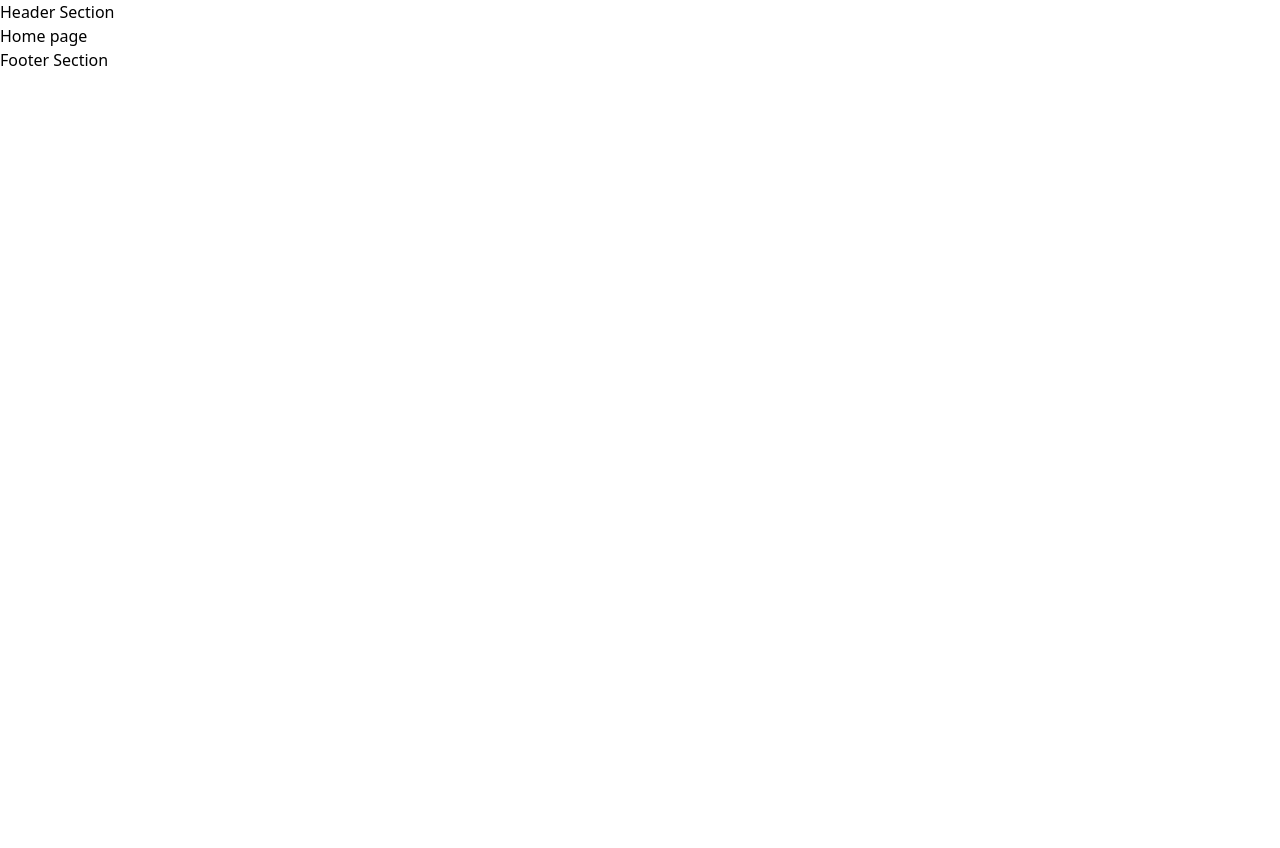
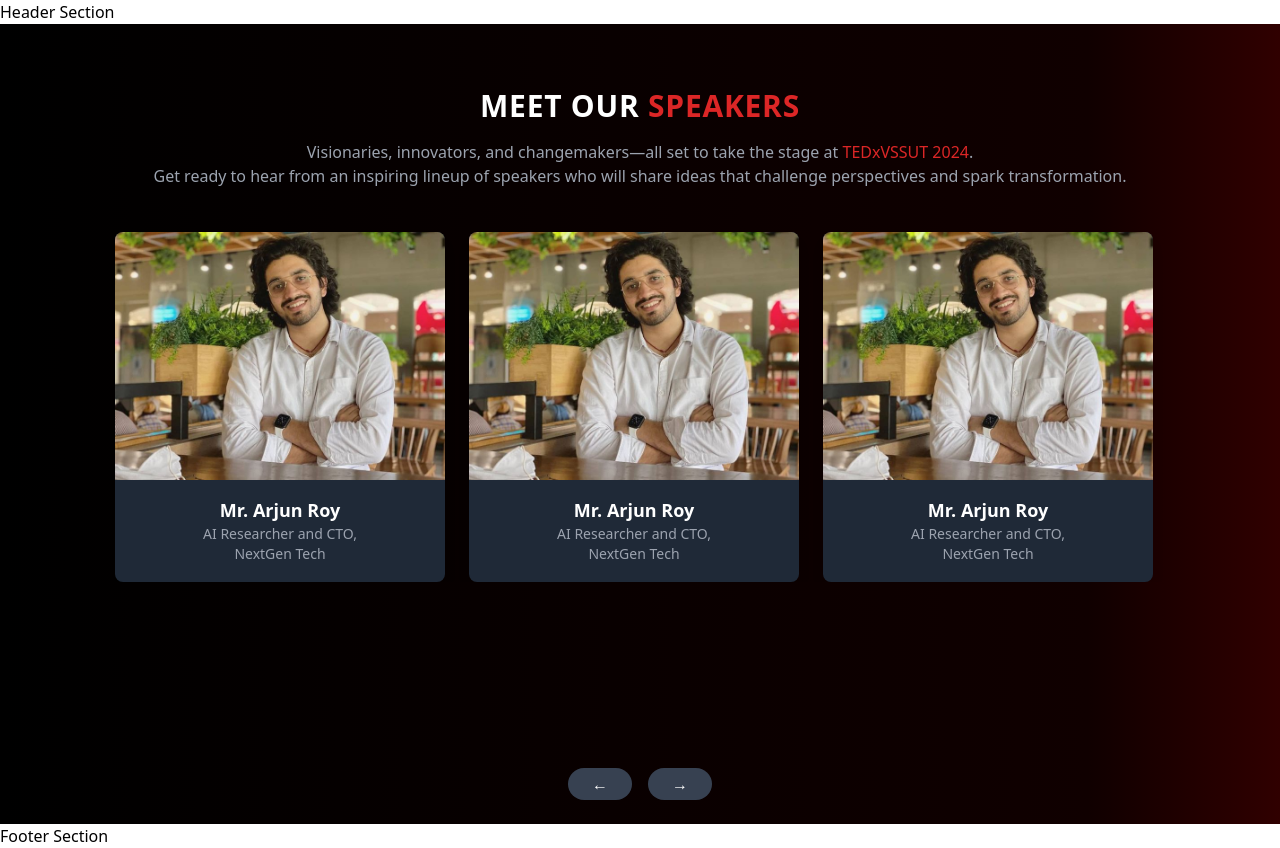
Before and after one commit to sumanpatra006/TedxVssut_Ecell, a Next.js app: page / in a window 1280 px wide. Before the commit the page ends 800 px from the top, so only its background shows below. Built offline with nearby package versions, Linux system fonts and the light colour scheme.

Commit message:
added required code for speaker section

```diff
--- a/package.json
+++ b/package.json
@@ -12,7 +12,7 @@
   "dependencies": {
     "@svgr/webpack": "^8.1.0",
     "framer-motion": "^11.3.21",
-    "next": "14.2.5",
+    "next": "^14.2.5",
     "react": "^18",
     "react-dom": "^18",
     "tailwind-merge": "^2.4.0"
--- a/src/app/page.jsx
+++ b/src/app/page.jsx
@@ -1,7 +1,10 @@
+import Speakers from "../sections/Speakers";
+
+
 export default function Home() {
   return (
     <div>
-      <h1>Home page</h1>
+      <Speakers />
     </div>
   );
 }
--- a/src/sections/Speakers.jsx
+++ b/src/sections/Speakers.jsx
@@ -1,4 +1,151 @@
+'use client';
 
-export const ProjectsSection = () => {
-  return <div>Projects Section</div>;
+import React, { useRef } from 'react';
+
+// Speaker Data
+const speakers = [
+  {
+    name: 'Mr. Arjun Roy',
+    title: 'AI Researcher and CTO,',
+    company: 'NextGen Tech',
+    image: 'speakers/speaker1.jpg',
+    about:
+    'Arjun Roy is an AI pioneer who has been at the forefront of developing cutting-edge technologies to bridge the gap between humans and machines. With over 15 years of experience, he is passionate about building solutions that make life smarter and more efficient.',
+  },
+  {
+    name: 'Mr. Arjun Roy',
+    title: 'AI Researcher and CTO,',
+    company: 'NextGen Tech',
+    image: 'speakers/speaker1.jpg',
+    about:
+    'Arjun Roy is an AI pioneer who has been at the forefront of developing cutting-edge technologies to bridge the gap between humans and machines. With over 15 years of experience, he is passionate about building solutions that make life smarter and more efficient.',
+  },
+  {
+    name: 'Mr. Arjun Roy',
+    title: 'AI Researcher and CTO,',
+    company: 'NextGen Tech',
+    image: 'speakers/speaker1.jpg',
+    about:
+    'Arjun Roy is an AI pioneer who has been at the forefront of developing cutting-edge technologies to bridge the gap between humans and machines. With over 15 years of experience, he is passionate about building solutions that make life smarter and more efficient.',
+  },
+  {
+    name: 'Mr. Arjun Roy',
+    title: 'AI Researcher and CTO,',
+    company: 'NextGen Tech',
+    image: 'speakers/speaker1.jpg',
+    about:
+    'Arjun Roy is an AI pioneer who has been at the forefront of developing cutting-edge technologies to bridge the gap between humans and machines. With over 15 years of experience, he is passionate about building solutions that make life smarter and more efficient.',
+  },
+  {
+    name: 'Mr. Arjun Roy',
+    title: 'AI Researcher and CTO,',
+    company: 'NextGen Tech',
+    image: 'speakers/speaker1.jpg',
+    about:
+    'Arjun Roy is an AI pioneer who has been at the forefront of developing cutting-edge technologies to bridge the gap between humans and machines. With over 15 years of experience, he is passionate about building solutions that make life smarter and more efficient.',
+  },
+  {
+    name: 'Mr. Arjun Roy',
+    title: 'AI Researcher and CTO,',
+    company: 'NextGen Tech',
+    image: 'speakers/speaker1.jpg',
+    about:
+    'Arjun Roy is an AI pioneer who has been at the forefront of developing cutting-edge technologies to bridge the gap between humans and machines. With over 15 years of experience, he is passionate about building solutions that make life smarter and more efficient.',
+  },
+];
+
+// Speaker Card Component
+const SpeakerCard = ({ speaker }) => {
+  return (
+    <div className="flex-shrink-0  mt-5 bg-gray-800 rounded-lg overflow-hidden shadow-lg  w-[330px] h-[350px] transform transition-transform duration-300 hover:scale-110">
+      <img
+        src={speaker.image}
+        alt={speaker.name}
+        className="w-full h-84 object-cover opacity-100 transition-opacity duration-300 hover:opacity-20"  // Image adjusted to fill the larger card height
+      />
+      <div className="p-4 text-center">
+        <h2 className="text-lg font-semibold">{speaker.name}</h2>
+        <p className="text-sm text-gray-400">{speaker.title}</p>
+        <p className="text-sm text-gray-400">{speaker.company}</p>
+        <p className="text-sm text-gray-300 absolute inset-0 flex flex-col justify-center items-center p-4 text-center opacity-0 hover:opacity-100 transition-opacity duration-300 bg-gray-900 bg-opacity-90">{speaker.about}</p>
+      </div>
+    </div>
+  );
 };
+
+// Main Component
+const Speaker = () => {
+  const scrollContainerRef = useRef(null);
+
+  const scrollLeft = () => {
+    if (scrollContainerRef.current) {
+      scrollContainerRef.current.scrollBy({ left: -500, behavior: 'smooth' });
+    }
+  };
+
+  const scrollRight = () => {
+    if (scrollContainerRef.current) {
+      scrollContainerRef.current.scrollBy({ left: 500, behavior: 'smooth' });
+    }
+  };
+
+  return (
+    <div
+      className="min-h-screen text-white p-4 md:p-10"
+      style={{
+        background: 'linear-gradient(to right, black, #100000 85%, #300000 100%)',
+      }}
+    >
+      {/* Header Section */}
+      <div className="text-center py-6">
+        <h1 className="text-3xl font-bold tracking-wide">
+          MEET OUR <span className="text-red-600">SPEAKERS</span>
+        </h1>
+        <p className="mt-4 text-gray-400">
+          Visionaries, innovators, and changemakers—all set to take the stage at{' '}
+          <span className="text-red-600">TEDxVSSUT 2024</span>.
+        </p>
+        <p className="text-gray-400">
+          Get ready to hear from an inspiring lineup of speakers who will share ideas that
+          challenge perspectives and spark transformation.
+        </p>
+      </div>
+
+      {/* Speaker Cards with Horizontal Scroll */}
+      <div className="relative flex justify-center">
+        <div
+          className="flex overflow-x-scroll scrollbar-hide mx-auto space-x-6"
+          ref={scrollContainerRef}
+          style={{
+            scrollBehavior: 'smooth',
+            scrollbarWidth: 'none',
+            maxWidth: 'calc(3* 350px)',
+          }}
+        >
+          {speakers.map((speaker, index) => (
+            <SpeakerCard key={index} speaker={speaker} />
+          ))}
+        </div>
+
+
+      </div>
+       {/* Navigation Buttons */}
+        <div className="absolute bottom-0 left-1/2 transform -translate-x-1/2 flex space-x-4 mt-2">
+          <button
+            onClick={scrollLeft}
+            className="px-6 py-1 bg-gray-700 rounded-full hover:bg-gray-600"
+          >
+            ←
+          </button>
+          <button
+            onClick={scrollRight}
+            className="px-6 py-1 bg-gray-700 rounded-full hover:bg-gray-600"
+          >
+            →
+          </button>
+        </div>
+    </div>
+  );
+};
+
+export default Speaker;
```
Also changed, not shown: public/speakers/speaker1.jpg (added), 1 other file (tests, documents, lock files or other folders).
